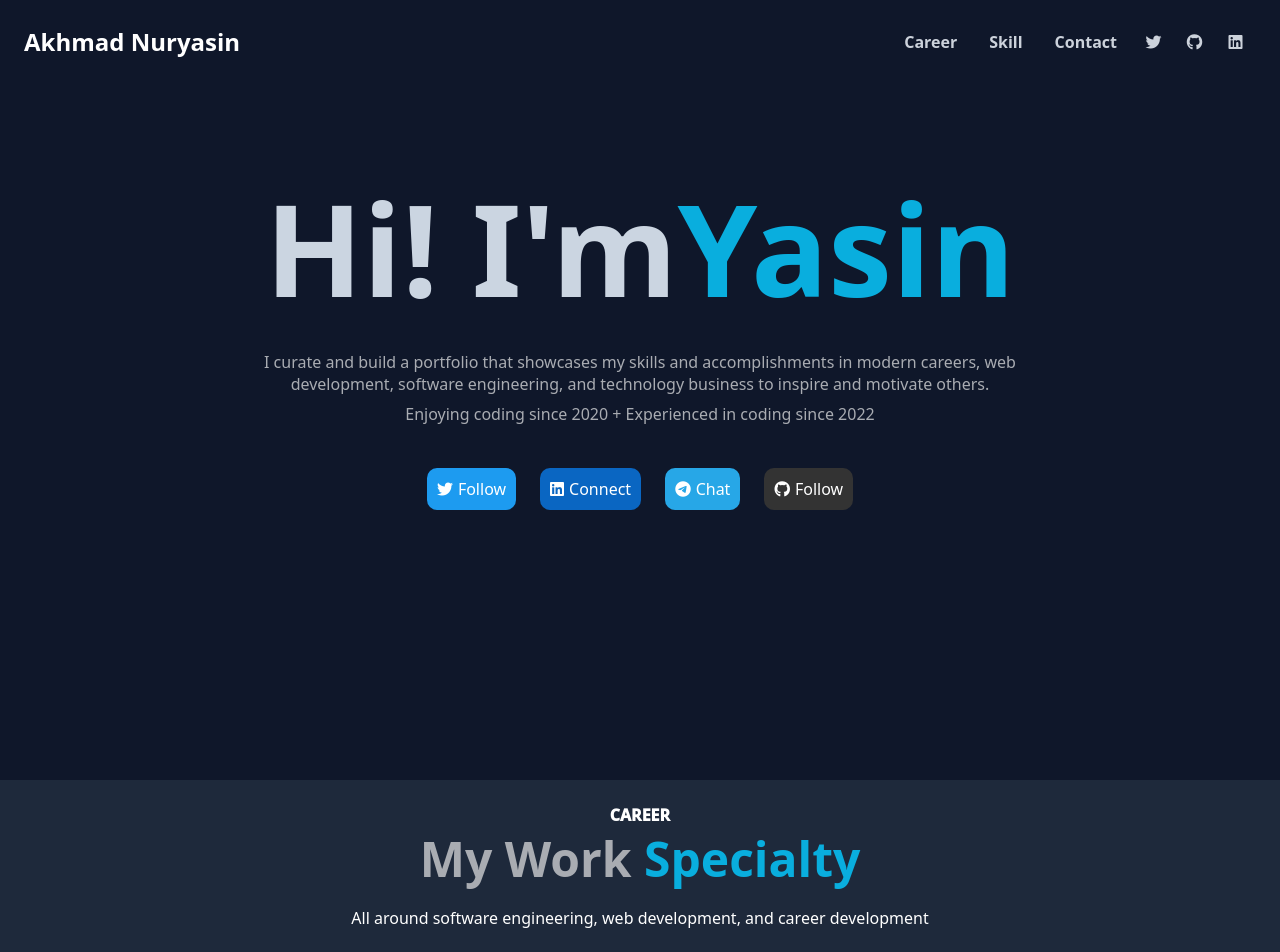
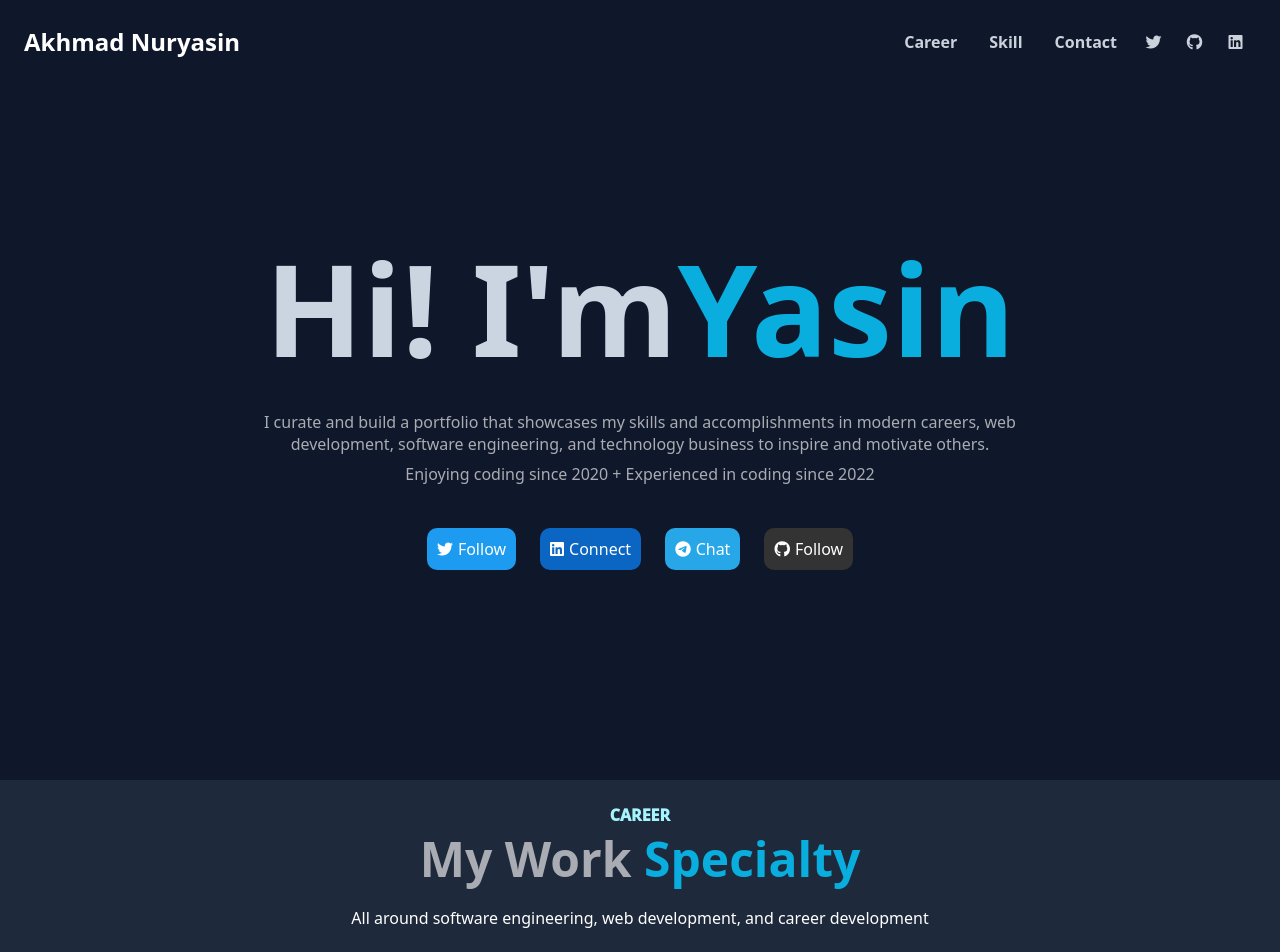
Before and after one commit to akhmadnuryasin/webprofile_Akhmadnuryasin, a plain HTML site: page index.html in a window 1280 px wide. Shown: the top 952 px of the page. Drawn offline with Linux system fonts and the light colour scheme.

Commit message:
styling hero

```diff
--- a/assets/css/style.css
+++ b/assets/css/style.css
@@ -522,3 +522,13 @@ header {
     -ms-border-radius: 2px;
     -o-border-radius: 2px;
 }
+
+
+
+#career > div > div > div.tittle > p:nth-child(1),#skill > div > div > div.tittle > p:nth-child(1){
+    color:#a5f3fc ;
+}
+
+body > main > section.hero > div {
+    margin-top: 120px;
+}
```
